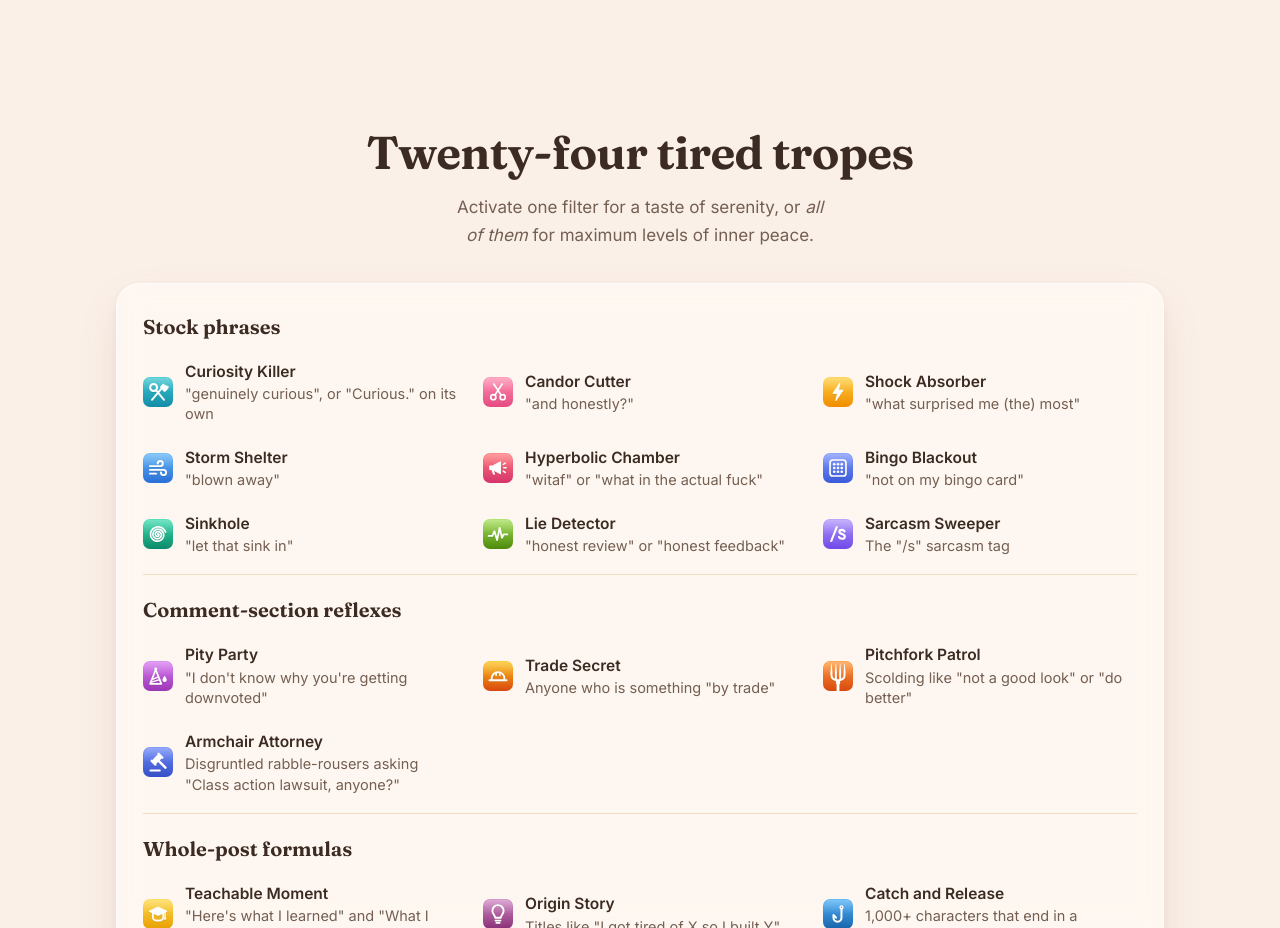
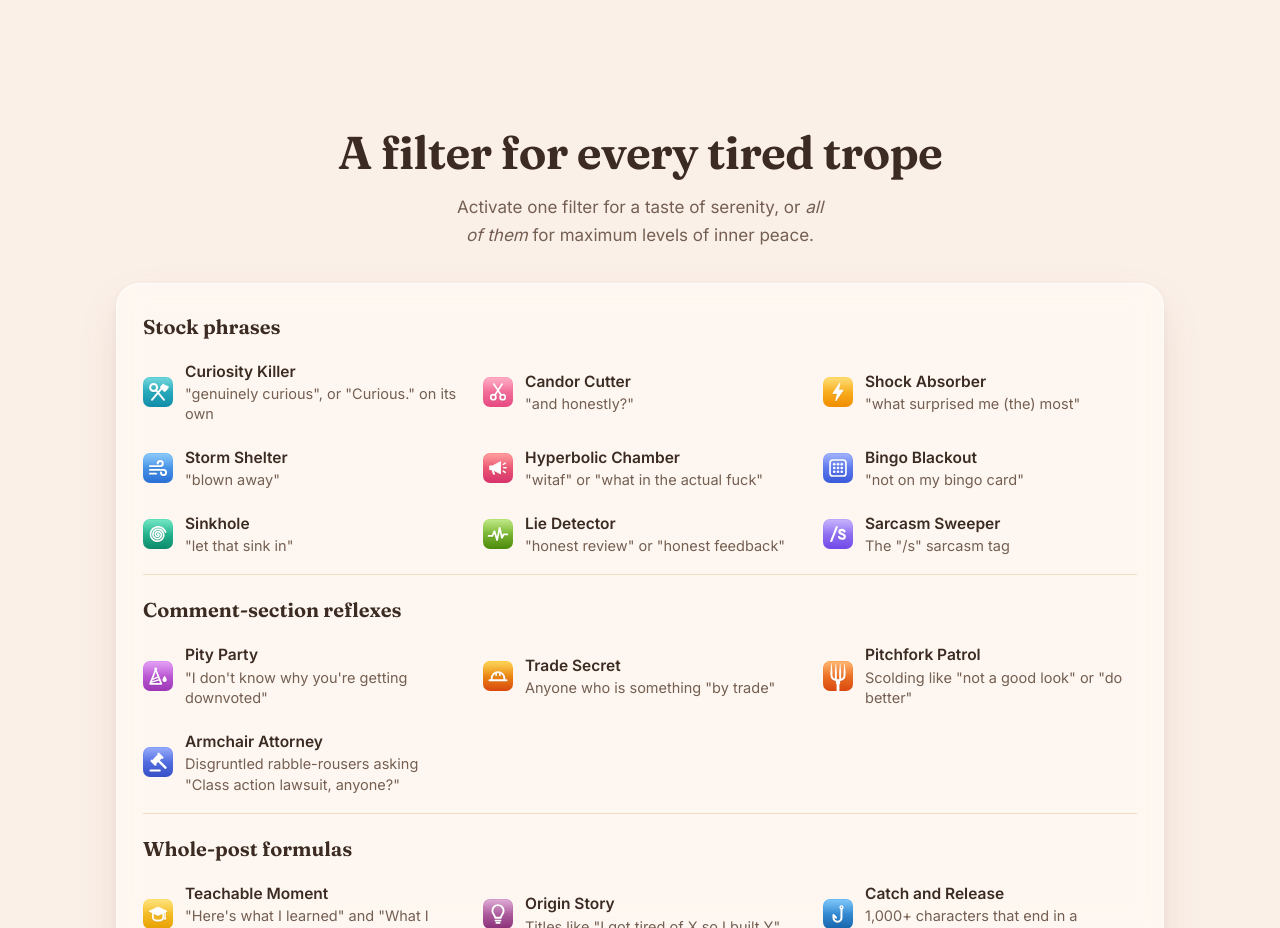
Before and after one commit to Bretteroo/Sheddit, a plain HTML site: page index.html in a window 1280 px wide. Shown: the part 1240-2168 px from the top of the page. Drawn offline with Linux system fonts and the light colour scheme.

Commit message:
Drop the number of tropes from the filter heading
Co-Authored-By: Claude Opus 5.5 <noreply@anthropic.com>

```diff
--- a/index.html
+++ b/index.html
@@ -64,7 +64,7 @@
 </section>
 
 <section id="filters">
-  <h2 class="reveal">Twenty-four tired tropes</h2>
+  <h2 class="reveal">A filter for every tired trope</h2>
   <p class="sub reveal">Activate one filter for a taste of serenity, or <em>all of them</em> for maximum levels of inner peace.</p>
   <div class="groups glass">
   <div class="group reveal">
```
